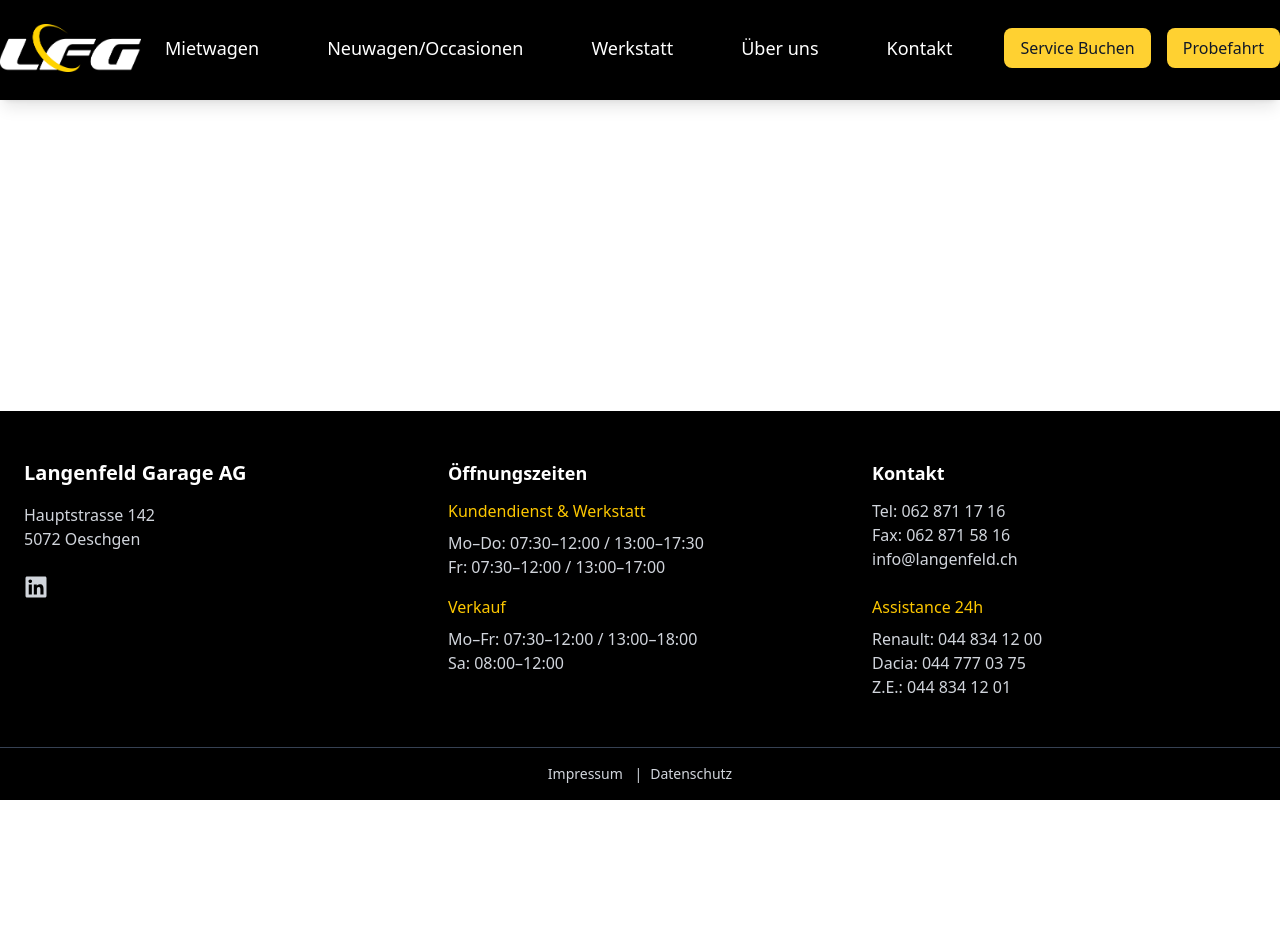
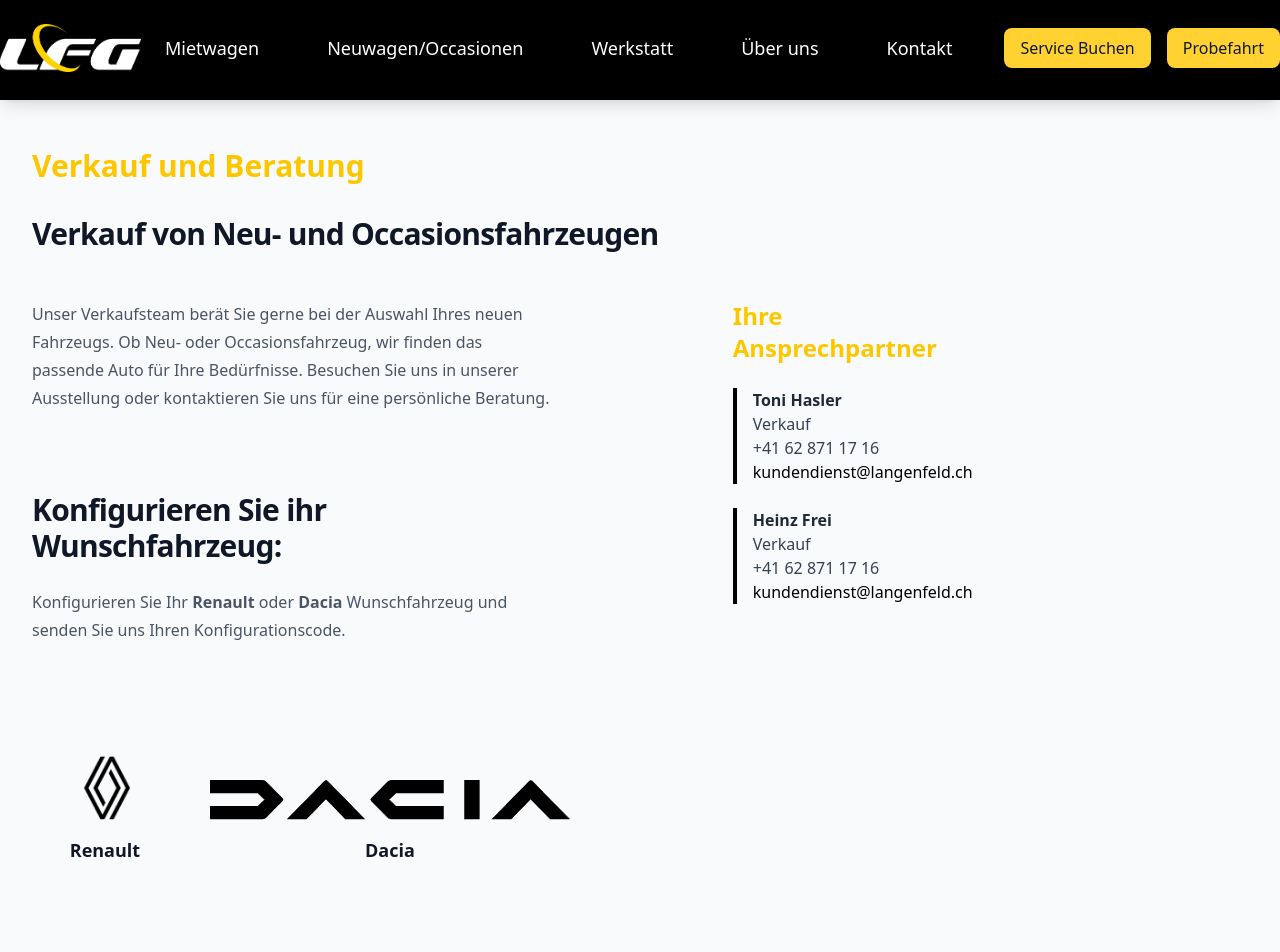
Before and after one commit to RobHa93/Projekt-LFG, a React (Vite) app: page /verkauf in a window 1280 px wide. Shown: the top 952 px of the page. Before the commit the page ends 800 px from the top, so only its background shows below. Built offline with nearby package versions, Linux system fonts and the light colour scheme.

Commit message:
änderungen absprache mit toni

```diff
--- a/src/App.jsx
+++ b/src/App.jsx
@@ -11,12 +11,14 @@ import Fahrzeuge from "./pages/Fahrzeuge";
 import Mietwagen from "./pages/Mietwagen";
 import Reservation from "./pages/Reservation";
 import Werkstatt from "./pages/Werkstatt";
-import TankstelleUndWaschanlage from "./pages/TankstelleUndWaschanlage";
+import Tankstelle from "./pages/Tankstelle";
+import Waschanlage from "./pages/Waschanlage";
 import UeberUns from "./pages/UeberUns";
 import Kontakt from "./pages/Kontakt";
 import Probefahrt from "./pages/Probefahrt";
 import Impressum from "./pages/Impressum";
 import Datenschutz from "./pages/Datenschutz";
+import Verkauf from "./pages/Verkauf";
 
 import renaultLogo from "./assets/img/renault.png";
 import "./App.css";
@@ -47,12 +49,14 @@ function App() {
               <Route path="/mietwagen" element={<Mietwagen />} />
               <Route path="/mietwagen/:id" element={<Reservation />} />
               <Route path="/werkstatt" element={<Werkstatt />} />
-              <Route path="/tankstelle-und-waschanlage" element={<TankstelleUndWaschanlage />} />
+              <Route path="/tankstelle" element={<Tankstelle />} />
+              <Route path="/waschanlage" element={<Waschanlage />} />
               <Route path="/ueber-uns" element={<UeberUns />} />
               <Route path="/kontakt" element={<Kontakt />} />
               <Route path="/Probefahrt" element={<Probefahrt />} />
               <Route path="/Impressum" element={<Impressum />} />
               <Route path="/Datenschutz" element={<Datenschutz />} />
+              <Route path="/verkauf" element={<Verkauf />} />
             </Routes>
           </div>
 
--- a/src/components/ServicesSection.jsx
+++ b/src/components/ServicesSection.jsx
@@ -40,11 +40,23 @@ const ServicesSection = () => {
   }, []);
 
   const services = [
-    {
+{
       icon: CogIcon,
       title: "Werkstatt & Kundendienst",
       description: "Schnell und zuverlässig – Service für Ihr Fahrzeug",
       link: "/werkstatt"
+    },
+    {
+      icon: WindowIcon,
+      title: "Glas / Carrosserie",
+      description: "Frontscheibe & weitere Glasreparaturen inkl. Versicherungsabwicklung",
+      link: "/werkstatt"
+    },
+    {
+      icon: CheckCircleIcon,
+      title: "Motorfahrzeugkontrolle",
+      description: "Vorbereitung und Vorführen zur MFK inkl. Mobilitätslösung",
+      link: null
     },
     {
       icon: WrenchScrewdriverIcon,
@@ -59,36 +71,24 @@ const ServicesSection = () => {
       link: "/mietwagen"
     },
     {
-      icon: PaintBrushIcon,
-      title: "Werkstatt & Carrosserie",
-      description: "Karosserie- und Lackierarbeiten fachgerecht und preiswert",
-      link: "/werkstatt"
-    },
-    {
-      icon: WindowIcon,
-      title: "Glas-Service",
-      description: "Frontscheibe & weitere Glasreparaturen inkl. Versicherungsabwicklung",
-      link: null
-    },
-    {
-      icon: CheckCircleIcon,
-      title: "Motorfahrzeugkontrolle",
-      description: "Vorbereitung und Vorführen zur MFK inkl. Mobilitätslösung",
-      link: null
-    },
-    {
       icon: CubeIcon,
       title: "Tankstelle",
       description: "Top-Preise und 24 Stunden für Sie offen",
-      details: "Erdgas-Tankstelle mit bargeldloser Bezahlung via Tankkarte oder EC-/Kreditkarte. Profitieren Sie von attraktiven Konditionen.",
-      link: "/tankstelle-und-waschanlage"
+      details: "Erdgas-Tankstelle mit bargeldloser Bezahlung via Tankkarte oder EC-/Kreditkarte.",
+      link: "/tankstelle"
+    },
+    {
+      icon: PaintBrushIcon,
+      title: "Waschanlage & Pflege",
+      description: "Moderne Autowaschanlage und Fahrzeugpflege für strahlenden Glanz",
+      link: "/waschanlage"
     },
     {
       icon: BriefcaseIcon,
-      title: "Waschanlage",
-      description: "Moderne Waschanlage mit Osmosewasser",
-      details: "Doppelportal-Waschanlage von 07:00 bis 22:00 Uhr. SB-Waschplätze mit Hochdruckreiniger und Staubsauger 24h verfügbar. Bargeldlose Zahlung möglich.",
-      link: "/tankstelle-und-waschanlage"
+      title: "Verkauf & Beratung",
+      description: "Verkauf von Neu- und Occasionsfahrzeugen",
+      details: "Unser Verkaufsteam berät Sie gerne bei der Auswahl Ihres neuen Fahrzeugs.",
+      link: "/verkauf"
     },
   ];
 
@@ -110,7 +110,7 @@ const ServicesSection = () => {
         </div>
 
         {/* Services Grid */}
-        <div className="grid grid-cols-1 md:grid-cols-2 lg:grid-cols-3 gap-8">
+        <div className="grid grid-cols-1 md:grid-cols-2 lg:grid-cols-4 gap-8">
           {services.map((service, index) => {
             const IconComponent = service.icon;
             const CardContent = (
--- /dev/null
+++ b/src/pages/Tankstelle.jsx
@@ -0,0 +1,39 @@
+import React from 'react';
+import tankstelleImg2 from '../assets/img/tankstelle2.jpg';
+
+const TankstelleUndWaschanlage = () => {
+  return (
+    <div className="overflow-hidden bg-gray-50 py-24 sm:py-32">
+      <div className="mx-auto max-w-2xl px-6 lg:max-w-7xl lg:px-8">
+        <div className="max-w-4xl">
+          <p className="mt-5 text-3xl md:text-3xl font-semibold text-[#fdc700]">Gut gepflegt</p>
+
+          {/* Tankstelle Section */}
+          <div className="mb-16">
+            <h1 className="mt-8 text-4xl font-semibold tracking-tight text-pretty text-gray-900 sm:text-3xl mb-6">
+              Tankstelle
+            </h1>
+            <p className="text-xl/8 text-gray-700 mb-6">
+              Geniessen Sie die zahlreichen Vorteile einer Kundenkarte.
+              Hier finden Sie alle wichtigen Informationen:
+              von den Kartenanträgen für Firmen und Privatkunden bis hin zu Bestellungen von Ersatz-, Zusatz- oder Vorzahlerkarten.
+            </p>
+            <a
+              href="#tankkarte"
+              className="text-[#fdc700] hover:underline font-medium text-lg"
+            >
+              Tankkarte bestellen
+            </a>
+          </div>
+          {/* Tankstelle Bild */}
+          <div className="mb-12">
+            <img src={tankstelleImg2} alt="Tankstelle" className="w-full max-w-3xl rounded-2xl shadow-lg" />
+          </div>
+
+        </div>
+      </div>
+    </div>
+  );
+};
+
+export default TankstelleUndWaschanlage;
--- /dev/null
+++ b/src/pages/Verkauf.jsx
@@ -0,0 +1,87 @@
+import React from 'react'
+import daciaLogo from '../assets/img/dacia-logo.webp';
+import renaultLogo from '../assets/img/Renault-logo.webp';
+
+const Verkauf = () => {
+  return (
+    <div className="overflow-hidden bg-gray-50 py-24 sm:py-32">
+      <div className="mx-auto max-w-2xl px-6 lg:max-w-7xl lg:px-8">
+
+        {/* Header */}
+        <div className="max-w-4xl mb-12">
+          <p className="mt-5 text-3xl md:text-3xl font-semibold text-[#fdc700]">
+            Verkauf und Beratung
+          </p>
+          <h1 className="mt-8 text-4xl font-semibold tracking-tight text-pretty text-gray-900 sm:text-3xl">
+            Verkauf von Neu- und Occasionsfahrzeugen
+          </h1>
+
+          <div className="mt-6 grid grid-cols-1 lg:grid-cols-5 gap-8">
+            {/* Text */}
+            <div className="lg:col-span-3">
+              <p className="mt-6 text-base/7 text-gray-600">
+                Unser Verkaufsteam berät Sie gerne bei der Auswahl Ihres neuen Fahrzeugs. Ob Neu- oder Occasionsfahrzeug, wir finden das passende Auto für Ihre Bedürfnisse. Besuchen Sie uns in unserer Ausstellung oder kontaktieren Sie uns für eine persönliche Beratung.
+              </p>
+                          <h1 className="mt-20 text-4xl font-semibold tracking-tight text-pretty text-gray-900 sm:text-3xl">
+                Konfigurieren Sie ihr Wunschfahrzeug:
+            </h1>
+              <p className="mt-6 text-base/7 text-gray-600">
+                Konfigurieren Sie Ihr <a href="https://de.renault.ch/model-picker-configurator.html" target='_blank' rel="noopener noreferrer"><b>Renault</b></a>  oder <a href="https://de.dacia.ch/konfigurieren.html" target="_blank" rel="noopener noreferrer"><b>Dacia</b></a> Wunschfahrzeug und senden Sie uns Ihren Konfigurationscode.
+              </p>
+            </div>
+
+        {/* Ansprechpartner */}
+        <div className="lg:col-span-2 p-6 ml-30 bg-gray-50  ">
+          <h2 className="text-2xl font-semibold text-[#fdc700] mb-6">
+            Ihre Ansprechpartner
+          </h2>
+
+          {/* Ansprechpartner 1 */}
+          <div className="mb-6 border-l-4  pl-4">
+            <p className="font-semibold text-gray-800">Toni Hasler</p>
+            <p className="text-gray-700">Verkauf</p>
+            <p className="text-gray-700">+41 62 871 17 16</p>
+            <a href="mailto:rheiz@langenfeld.ch" className="hover:underline">
+              kundendienst@langenfeld.ch
+            </a>
+          </div>
+
+          {/* Ansprechpartner 2 */}
+          <div className="border-l-4 pl-4">
+            <p className="font-semibold text-gray-800">Heinz Frei</p>
+            <p className="text-gray-700">Verkauf</p>
+            <p className="text-gray-700">+41 62 871 17 16</p>
+            <a href="mailto:kundendienst@langenfeld.ch" className="hover:underline">
+              kundendienst@langenfeld.ch
+            </a>
+          </div>
+        </div>
+          </div>
+        </div>
+
+        {/* Brand Configurators */}
+        <div className="max-w-4xl mb-12">
+          <div className="flex flex-col sm:flex-row mt-8 sm:mt-20 items-center gap-6 sm:gap-8 md:gap-12 py-8 px-4">
+            <a href="https://de.renault.ch/model-picker-configurator.html" target="_blank" rel="noopener noreferrer" className="flex flex-col items-center hover:opacity-80 transition-opacity">
+              <img src={renaultLogo} alt="Renault Logo" className="h-24 sm:h-14 md:h-16 w-auto object-contain mb-2" />
+              <div className="text-gray-900 font-semibold text-base sm:text-lg text-black px-3 py-1 rounded mt-1 whitespace-nowrap">
+                Renault
+              </div>
+            </a>
+            <a href="https://de.dacia.ch/konfigurieren.html" target="_blank" rel="noopener noreferrer" className="flex flex-col items-center hover:opacity-80 transition-opacity">
+              <img src={daciaLogo} alt="Dacia Logo" className="h-20 mt-0 sm:mt-6 h-8 sm:h-9 md:h-10 w-auto object-contain mb-2" />
+              <div className="text-gray-900 font-semibold text-base sm:text-lg text-black px-3 py-1 rounded mt-1 whitespace-nowrap">
+                Dacia
+              </div>
+            </a>
+          </div>
+        </div>
+
+
+
+      </div>
+    </div>
+  )
+}
+
+export default Verkauf
```
Also changed, not shown: src/components/HeroSection.jsx (+20 -8 lines), src/pages/Waschanlage.jsx (renamed from src/pages/TankstelleUndWaschanlage.jsx, +3 -25 lines).
